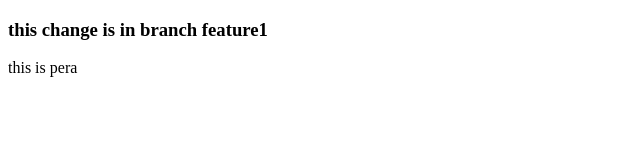
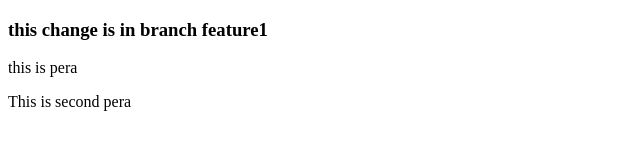
Before and after one commit to Vishw-24/localrepo, a plain HTML site: page index.html in a window 1280 px wide. Shown: the whole page, without its empty margins (0-640 px from the left). Drawn offline with Linux system fonts and the light colour scheme.

Commit message:
add pera

```diff
--- a/index.html
+++ b/index.html
@@ -7,6 +7,8 @@
 </head>
 <body>
     <h3>this change is in branch feature1</h3>
+
     <p>this is pera</p>
+    <p>This is second pera</p>
 </body>
 </html>
```
